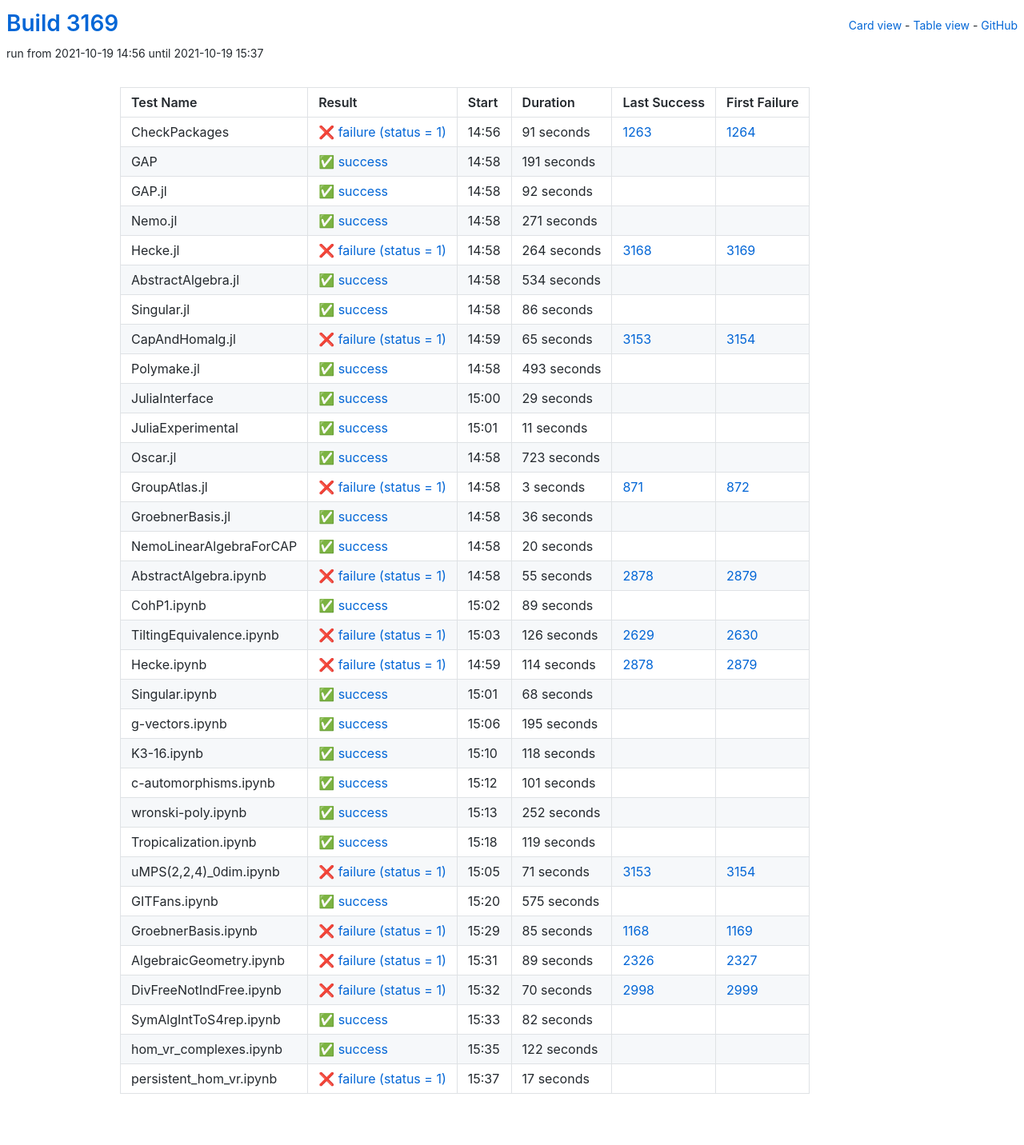
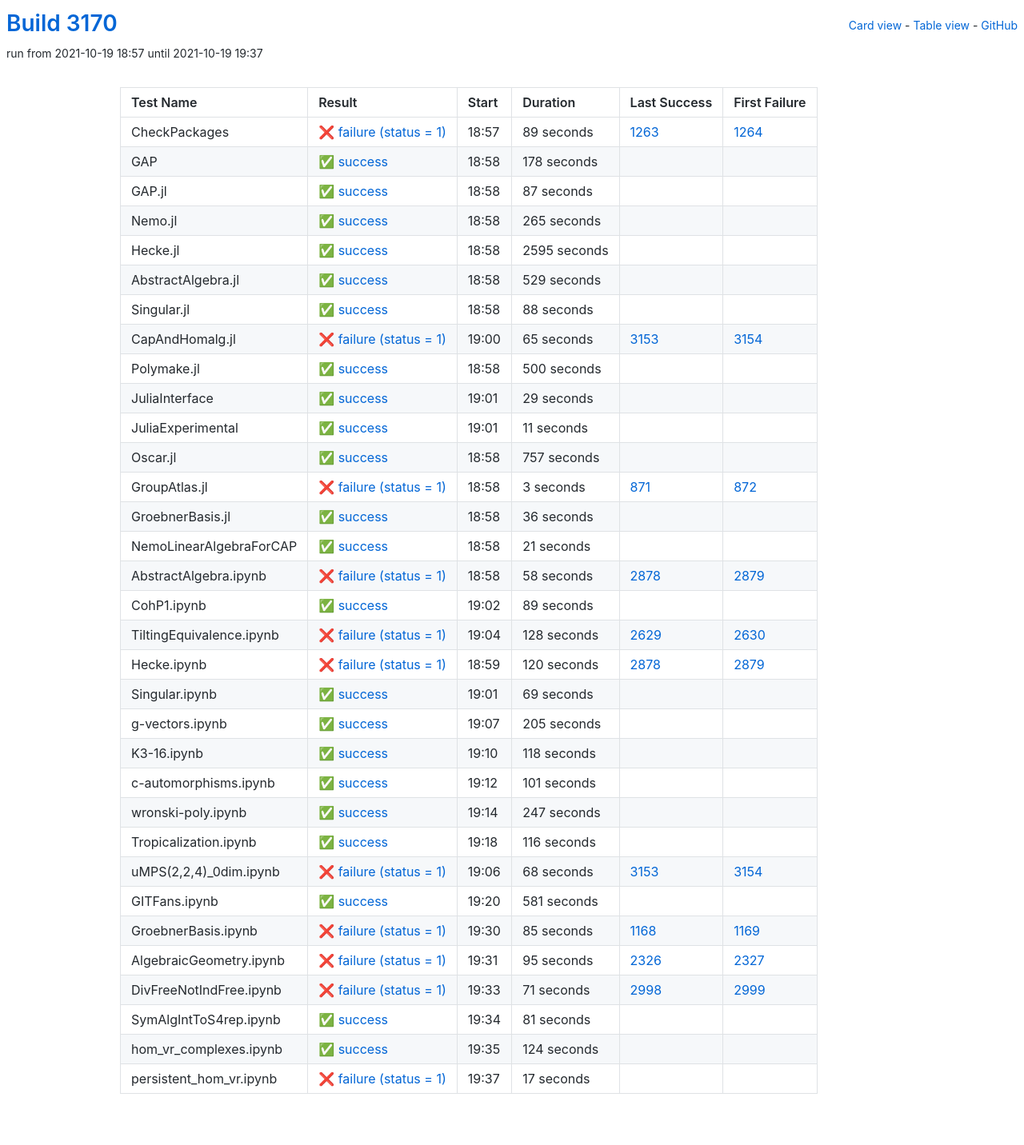
Before and after one commit to oscar-system/oscar-ci-status-stable, a Jekyll site: the page built from table.html, in a window 1280 px wide. Shown: the whole page at 80% size. Built offline with Jekyll 4.4.1, drawn with Linux system fonts in a browser that asks for light colours.

Commit message:
Build #3170

```diff
--- a/_data/ci.yml
+++ b/_data/ci.yml
@@ -1,6 +1,6 @@
 ---
-build: 3169
-build_url: https://oscarci.mathematik.uni-kl.de/job/oscar-stable/3169/
+build: 3170
+build_url: https://oscarci.mathematik.uni-kl.de/job/oscar-stable/3170/
 job: oscar-stable
 organization: oscar-system
 repo: oscar-ci-status-stable
@@ -8,92 +8,92 @@ repourl: https://github.com/oscar-system/oscar-ci-status-stable
 tests:
 - name: CheckPackages
   id: checkpackages
-  log: https://oscarci.mathematik.uni-kl.de/job/oscar-stable/3169/artifact/logs/build-3169/CheckPackages.log
-  start: 2021-10-19 14:56
+  log: https://oscarci.mathematik.uni-kl.de/job/oscar-stable/3170/artifact/logs/build-3170/CheckPackages.log
+  start: 2021-10-19 18:57
   success: false
   exitcode: 1
   status: failure
-  duration: 91
+  duration: 89
   last_success: 1263
   last_success_url: https://oscarci.mathematik.uni-kl.de/job/oscar-stable/1263/
   first_failure: 1264
   first_failure_url: https://oscarci.mathematik.uni-kl.de/job/oscar-stable/1264/
 - name: GAP
   id: gap
-  log: https://oscarci.mathematik.uni-kl.de/job/oscar-stable/3169/artifact/logs/build-3169/GAP.log
-  start: 2021-10-19 14:58
+  log: https://oscarci.mathematik.uni-kl.de/job/oscar-stable/3170/artifact/logs/build-3170/GAP.log
+  start: 2021-10-19 18:58
   success: true
   exitcode: 0
   status: success
-  duration: 191
+  duration: 178
   last_success: false
   last_success_url:
   first_failure: false
   first_failure_url:
 - name: GAP.jl
   id: gap-jl
-  log: https://oscarci.mathematik.uni-kl.de/job/oscar-stable/3169/artifact/logs/build-3169/GAP.jl.log
-  start: 2021-10-19 14:58
+  log: https://oscarci.mathematik.uni-kl.de/job/oscar-stable/3170/artifact/logs/build-3170/GAP.jl.log
+  start: 2021-10-19 18:58
   success: true
   exitcode: 0
   status: success
-  duration: 92
+  duration: 87
   last_success: false
   last_success_url:
   first_failure: false
   first_failure_url:
 - name: Nemo.jl
   id: nemo-jl
-  log: https://oscarci.mathematik.uni-kl.de/job/oscar-stable/3169/artifact/logs/build-3169/Nemo.jl.log
-  start: 2021-10-19 14:58
+  log: https://oscarci.mathematik.uni-kl.de/job/oscar-stable/3170/artifact/logs/build-3170/Nemo.jl.log
+  start: 2021-10-19 18:58
   success: true
   exitcode: 0
   status: success
-  duration: 271
+  duration: 265
   last_success: false
   last_success_url:
   first_failure: false
   first_failure_url:
 - name: Hecke.jl
   id: hecke-jl
-  log: https://oscarci.mathematik.uni-kl.de/job/oscar-stable/3169/artifact/logs/build-3169/Hecke.jl.log
-  start: 2021-10-19 14:58
-  success: false
-  exitcode: 1
-  status: failure
-  duration: 264
-  last_success: 3168
-  last_success_url: https://oscarci.mathematik.uni-kl.de/job/oscar-stable/3168/
-  first_failure: 3169
-  first_failure_url: https://oscarci.mathematik.uni-kl.de/job/oscar-stable/3169/
-- name: AbstractAlgebra.jl
-  id: abstractalgebra-jl
-  log: https://oscarci.mathematik.uni-kl.de/job/oscar-stable/3169/artifact/logs/build-3169/AbstractAlgebra.jl.log
-  start: 2021-10-19 14:58
+  log: https://oscarci.mathematik.uni-kl.de/job/oscar-stable/3170/artifact/logs/build-3170/Hecke.jl.log
+  start: 2021-10-19 18:58
   success: true
   exitcode: 0
   status: success
-  duration: 534
+  duration: 2595
+  last_success: false
+  last_success_url:
+  first_failure: false
+  first_failure_url:
+- name: AbstractAlgebra.jl
+  id: abstractalgebra-jl
+  log: https://oscarci.mathematik.uni-kl.de/job/oscar-stable/3170/artifact/logs/build-3170/AbstractAlgebra.jl.log
+  start: 2021-10-19 18:58
+  success: true
+  exitcode: 0
+  status: success
+  duration: 529
   last_success: false
   last_success_url:
   first_failure: false
   first_failure_url:
 - name: Singular.jl
   id: singular-jl
-  log: https://oscarci.mathematik.uni-kl.de/job/oscar-stable/3169/artifact/logs/build-3169/Singular.jl.log
-  start: 2021-10-19 14:58
+  log: https://oscarci.mathematik.uni-kl.de/job/oscar-stable/3170/artifact/logs/build-3170/Singular.jl.log
+  start: 2021-10-19 18:58
   success: true
   exitcode: 0
   status: success
-  duration: 86
+  duration: 88
   last_success: false
   last_success_url:
   first_failure: false
   first_failure_url:
 - name: CapAndHomalg.jl
   id: capandhomalg-jl
-  log: https://oscarci.mathematik.uni-kl.de/job/oscar-stable/3169/artifact/logs/build-3169/CapAndHomalg.jl.log
-  start: 2021-10-19 14:59
+  log: https://oscarci.mathematik.uni-kl.de/job/oscar-stable/3170/artifact/logs/build-3170/CapAndHomalg.jl.log
+  start: 2021-10-19 19:00
   success: false
   exitcode: 1
   status: failure
@@ -104,20 +104,20 @@ tests:
   first_failure_url: https://oscarci.mathematik.uni-kl.de/job/oscar-stable/3154/
 - name: Polymake.jl
   id: polymake-jl
-  log: https://oscarci.mathematik.uni-kl.de/job/oscar-stable/3169/artifact/logs/build-3169/Polymake.jl.log
-  start: 2021-10-19 14:58
+  log: https://oscarci.mathematik.uni-kl.de/job/oscar-stable/3170/artifact/logs/build-3170/Polymake.jl.log
+  start: 2021-10-19 18:58
   success: true
   exitcode: 0
   status: success
-  duration: 493
+  duration: 500
   last_success: false
   last_success_url:
   first_failure: false
   first_failure_url:
 - name: JuliaInterface
   id: juliainterface
-  log: https://oscarci.mathematik.uni-kl.de/job/oscar-stable/3169/artifact/logs/build-3169/JuliaInterface.log
-  start: 2021-10-19 15:00
+  log: https://oscarci.mathematik.uni-kl.de/job/oscar-stable/3170/artifact/logs/build-3170/JuliaInterface.log
+  start: 2021-10-19 19:01
   success: true
   exitcode: 0
   status: success
@@ -128,8 +128,8 @@ tests:
   first_failure_url:
 - name: JuliaExperimental
   id: juliaexperimental
-  log: https://oscarci.mathematik.uni-kl.de/job/oscar-stable/3169/artifact/logs/build-3169/JuliaExperimental.log
-  start: 2021-10-19 15:01
+  log: https://oscarci.mathematik.uni-kl.de/job/oscar-stable/3170/artifact/logs/build-3170/JuliaExperimental.log
+  start: 2021-10-19 19:01
   success: true
   exitcode: 0
   status: success
@@ -140,20 +140,20 @@ tests:
   first_failure_url:
 - name: Oscar.jl
   id: oscar-jl
-  log: https://oscarci.mathematik.uni-kl.de/job/oscar-stable/3169/artifact/logs/build-3169/Oscar.jl.log
-  start: 2021-10-19 14:58
+  log: https://oscarci.mathematik.uni-kl.de/job/oscar-stable/3170/artifact/logs/build-3170/Oscar.jl.log
+  start: 2021-10-19 18:58
   success: true
   exitcode: 0
   status: success
-  duration: 723
+  duration: 757
   last_success: false
   last_success_url:
   first_failure: false
   first_failure_url:
 - name: GroupAtlas.jl
   id: groupatlas-jl
-  log: https://oscarci.mathematik.uni-kl.de/job/oscar-stable/3169/artifact/logs/build-3169/GroupAtlas.jl.log
-  start: 2021-10-19 14:58
+  log: https://oscarci.mathematik.uni-kl.de/job/oscar-stable/3170/artifact/logs/build-3170/GroupAtlas.jl.log
+  start: 2021-10-19 18:58
   success: false
   exitcode: 1
   status: failure
@@ -164,8 +164,8 @@ tests:
   first_failure_url: https://oscarci.mathematik.uni-kl.de/job/oscar-stable/872/
 - name: GroebnerBasis.jl
   id: groebnerbasis-jl
-  log: https://oscarci.mathematik.uni-kl.de/job/oscar-stable/3169/artifact/logs/build-3169/GroebnerBasis.jl.log
-  start: 2021-10-19 14:58
+  log: https://oscarci.mathematik.uni-kl.de/job/oscar-stable/3170/artifact/logs/build-3170/GroebnerBasis.jl.log
+  start: 2021-10-19 18:58
   success: true
   exitcode: 0
   status: success
@@ -176,32 +176,32 @@ tests:
   first_failure_url:
 - name: NemoLinearAlgebraForCAP
   id: nemolinearalgebraforcap
-  log: https://oscarci.mathematik.uni-kl.de/job/oscar-stable/3169/artifact/logs/build-3169/NemoLinearAlgebraForCAP.log
-  start: 2021-10-19 14:58
+  log: https://oscarci.mathematik.uni-kl.de/job/oscar-stable/3170/artifact/logs/build-3170/NemoLinearAlgebraForCAP.log
+  start: 2021-10-19 18:58
   success: true
   exitcode: 0
   status: success
-  duration: 20
+  duration: 21
   last_success: false
   last_success_url:
   first_failure: false
   first_failure_url:
 - name: AbstractAlgebra.ipynb
   id: abstractalgebra-ipynb
-  log: https://oscarci.mathematik.uni-kl.de/job/oscar-stable/3169/artifact/logs/build-3169/AbstractAlgebra.ipynb.log
-  start: 2021-10-19 14:58
+  log: https://oscarci.mathematik.uni-kl.de/job/oscar-stable/3170/artifact/logs/build-3170/AbstractAlgebra.ipynb.log
+  start: 2021-10-19 18:58
   success: false
   exitcode: 1
   status: failure
-  duration: 55
+  duration: 58
   last_success: 2878
   last_success_url: https://oscarci.mathematik.uni-kl.de/job/oscar-stable/2878/
   first_failure: 2879
   first_failure_url: https://oscarci.mathematik.uni-kl.de/job/oscar-stable/2879/
 - name: CohP1.ipynb
   id: cohp1-ipynb
-  log: https://oscarci.mathematik.uni-kl.de/job/oscar-stable/3169/artifact/logs/build-3169/CohP1.ipynb.log
-  start: 2021-10-19 15:02
+  log: https://oscarci.mathematik.uni-kl.de/job/oscar-stable/3170/artifact/logs/build-3170/CohP1.ipynb.log
+  start: 2021-10-19 19:02
   success: true
   exitcode: 0
   status: success
@@ -212,56 +212,56 @@ tests:
   first_failure_url:
 - name: TiltingEquivalence.ipynb
   id: tiltingequivalence-ipynb
-  log: https://oscarci.mathematik.uni-kl.de/job/oscar-stable/3169/artifact/logs/build-3169/TiltingEquivalence.ipynb.log
-  start: 2021-10-19 15:03
+  log: https://oscarci.mathematik.uni-kl.de/job/oscar-stable/3170/artifact/logs/build-3170/TiltingEquivalence.ipynb.log
+  start: 2021-10-19 19:04
   success: false
   exitcode: 1
   status: failure
-  duration: 126
+  duration: 128
   last_success: 2629
   last_success_url: https://oscarci.mathematik.uni-kl.de/job/oscar-stable/2629/
   first_failure: 2630
   first_failure_url: https://oscarci.mathematik.uni-kl.de/job/oscar-stable/2630/
 - name: Hecke.ipynb
   id: hecke-ipynb
-  log: https://oscarci.mathematik.uni-kl.de/job/oscar-stable/3169/artifact/logs/build-3169/Hecke.ipynb.log
-  start: 2021-10-19 14:59
+  log: https://oscarci.mathematik.uni-kl.de/job/oscar-stable/3170/artifact/logs/build-3170/Hecke.ipynb.log
+  start: 2021-10-19 18:59
   success: false
   exitcode: 1
   status: failure
-  duration: 114
+  duration: 120
   last_success: 2878
   last_success_url: https://oscarci.mathematik.uni-kl.de/job/oscar-stable/2878/
   first_failure: 2879
   first_failure_url: https://oscarci.mathematik.uni-kl.de/job/oscar-stable/2879/
 - name: Singular.ipynb
   id: singular-ipynb
-  log: https://oscarci.mathematik.uni-kl.de/job/oscar-stable/3169/artifact/logs/build-3169/Singular.ipynb.log
-  start: 2021-10-19 15:01
+  log: https://oscarci.mathematik.uni-kl.de/job/oscar-stable/3170/artifact/logs/build-3170/Singular.ipynb.log
+  start: 2021-10-19 19:01
   success: true
   exitcode: 0
   status: success
-  duration: 68
+  duration: 69
   last_success: false
   last_success_url:
   first_failure: false
   first_failure_url:
 - name: g-vectors.ipynb
   id: g-vectors-ipynb
-  log: https://oscarci.mathematik.uni-kl.de/job/oscar-stable/3169/artifact/logs/build-3169/g-vectors.ipynb.log
-  start: 2021-10-19 15:06
+  log: https://oscarci.mathematik.uni-kl.de/job/oscar-stable/3170/artifact/logs/build-3170/g-vectors.ipynb.log
+  start: 2021-10-19 19:07
   success: true
   exitcode: 0
   status: success
-  duration: 195
+  duration: 205
   last_success: false
   last_success_url:
   first_failure: false
   first_failure_url:
 - name: K3-16.ipynb
   id: k3-16-ipynb
-  log: https://oscarci.mathematik.uni-kl.de/job/oscar-stable/3169/artifact/logs/build-3169/K3-16.ipynb.log
-  start: 2021-10-19 15:10
+  log: https://oscarci.mathematik.uni-kl.de/job/oscar-stable/3170/artifact/logs/build-3170/K3-16.ipynb.log
+  start: 2021-10-19 19:10
   success: true
   exitcode: 0
   status: success
@@ -272,8 +272,8 @@ tests:
   first_failure_url:
 - name: c-automorphisms.ipynb
   id: c-automorphisms-ipynb
-  log: https://oscarci.mathematik.uni-kl.de/job/oscar-stable/3169/artifact/logs/build-3169/c-automorphisms.ipynb.log
-  start: 2021-10-19 15:12
+  log: https://oscarci.mathematik.uni-kl.de/job/oscar-stable/3170/artifact/logs/build-3170/c-automorphisms.ipynb.log
+  start: 2021-10-19 19:12
   success: true
   exitcode: 0
   status: success
@@ -284,56 +284,56 @@ tests:
   first_failure_url:
 - name: wronski-poly.ipynb
   id: wronski-poly-ipynb
-  log: https://oscarci.mathematik.uni-kl.de/job/oscar-stable/3169/artifact/logs/build-3169/wronski-poly.ipynb.log
-  start: 2021-10-19 15:13
+  log: https://oscarci.mathematik.uni-kl.de/job/oscar-stable/3170/artifact/logs/build-3170/wronski-poly.ipynb.log
+  start: 2021-10-19 19:14
   success: true
   exitcode: 0
   status: success
-  duration: 252
+  duration: 247
   last_success: false
   last_success_url:
   first_failure: false
   first_failure_url:
 - name: Tropicalization.ipynb
   id: tropicalization-ipynb
-  log: https://oscarci.mathematik.uni-kl.de/job/oscar-stable/3169/artifact/logs/build-3169/Tropicalization.ipynb.log
-  start: 2021-10-19 15:18
+  log: https://oscarci.mathematik.uni-kl.de/job/oscar-stable/3170/artifact/logs/build-3170/Tropicalization.ipynb.log
+  start: 2021-10-19 19:18
   success: true
   exitcode: 0
   status: success
-  duration: 119
+  duration: 116
   last_success: false
   last_success_url:
   first_failure: false
   first_failure_url:
 - name: uMPS(2,2,4)_0dim.ipynb
   id: umps-2-2-4-0dim-ipynb
-  log: https://oscarci.mathematik.uni-kl.de/job/oscar-stable/3169/artifact/logs/build-3169/uMPS-2-2-4-_0dim.ipynb.log
-  start: 2021-10-19 15:05
+  log: https://oscarci.mathematik.uni-kl.de/job/oscar-stable/3170/artifact/logs/build-3170/uMPS-2-2-4-_0dim.ipynb.log
+  start: 2021-10-19 19:06
   success: false
   exitcode: 1
   status: failure
-  duration: 71
+  duration: 68
   last_success: 3153
   last_success_url: https://oscarci.mathematik.uni-kl.de/job/oscar-stable/3153/
   first_failure: 3154
   first_failure_url: https://oscarci.mathematik.uni-kl.de/job/oscar-stable/3154/
 - name: GITFans.ipynb
   id: gitfans-ipynb
-  log: https://oscarci.mathematik.uni-kl.de/job/oscar-stable/3169/artifact/logs/build-3169/GITFans.ipynb.log
-  start: 2021-10-19 15:20
+  log: https://oscarci.mathematik.uni-kl.de/job/oscar-stable/3170/artifact/logs/build-3170/GITFans.ipynb.log
+  start: 2021-10-19 19:20
   success: true
   exitcode: 0
   status: success
-  duration: 575
+  duration: 581
   last_success: false
   last_success_url:
   first_failure: false
   first_failure_url:
 - name: GroebnerBasis.ipynb
   id: groebnerbasis-ipynb
-  log: https://oscarci.mathematik.uni-kl.de/job/oscar-stable/3169/artifact/logs/build-3169/GroebnerBasis.ipynb.log
-  start: 2021-10-19 15:29
+  log: https://oscarci.mathematik.uni-kl.de/job/oscar-stable/3170/artifact/logs/build-3170/GroebnerBasis.ipynb.log
+  start: 2021-10-19 19:30
   success: false
   exitcode: 1
   status: failure
@@ -344,56 +344,56 @@ tests:
   first_failure_url: https://oscarci.mathematik.uni-kl.de/job/oscar-stable/1169/
 - name: AlgebraicGeometry.ipynb
   id: algebraicgeometry-ipynb
-  log: https://oscarci.mathematik.uni-kl.de/job/oscar-stable/3169/artifact/logs/build-3169/AlgebraicGeometry.ipynb.log
-  start: 2021-10-19 15:31
+  log: https://oscarci.mathematik.uni-kl.de/job/oscar-stable/3170/artifact/logs/build-3170/AlgebraicGeometry.ipynb.log
+  start: 2021-10-19 19:31
   success: false
   exitcode: 1
   status: failure
-  duration: 89
+  duration: 95
   last_success: 2326
   last_success_url: https://oscarci.mathematik.uni-kl.de/job/oscar-stable/2326/
   first_failure: 2327
   first_failure_url: https://oscarci.mathematik.uni-kl.de/job/oscar-stable/2327/
 - name: DivFreeNotIndFree.ipynb
   id: divfreenotindfree-ipynb
-  log: https://oscarci.mathematik.uni-kl.de/job/oscar-stable/3169/artifact/logs/build-3169/DivFreeNotIndFree.ipynb.log
-  start: 2021-10-19 15:32
+  log: https://oscarci.mathematik.uni-kl.de/job/oscar-stable/3170/artifact/logs/build-3170/DivFreeNotIndFree.ipynb.log
+  start: 2021-10-19 19:33
   success: false
   exitcode: 1
   status: failure
-  duration: 70
+  duration: 71
   last_success: 2998
   last_success_url: https://oscarci.mathematik.uni-kl.de/job/oscar-stable/2998/
   first_failure: 2999
   first_failure_url: https://oscarci.mathematik.uni-kl.de/job/oscar-stable/2999/
 - name: SymAlgIntToS4rep.ipynb
   id: symalginttos4rep-ipynb
-  log: https://oscarci.mathematik.uni-kl.de/job/oscar-stable/3169/artifact/logs/build-3169/SymAlgIntToS4rep.ipynb.log
-  start: 2021-10-19 15:33
+  log: https://oscarci.mathematik.uni-kl.de/job/oscar-stable/3170/artifact/logs/build-3170/SymAlgIntToS4rep.ipynb.log
+  start: 2021-10-19 19:34
   success: true
   exitcode: 0
   status: success
-  duration: 82
+  duration: 81
   last_success: false
   last_success_url:
   first_failure: false
   first_failure_url:
 - name: hom_vr_complexes.ipynb
   id: hom-vr-complexes-ipynb
-  log: https://oscarci.mathematik.uni-kl.de/job/oscar-stable/3169/artifact/logs/build-3169/hom_vr_complexes.ipynb.log
-  start: 2021-10-19 15:35
+  log: https://oscarci.mathematik.uni-kl.de/job/oscar-stable/3170/artifact/logs/build-3170/hom_vr_complexes.ipynb.log
+  start: 2021-10-19 19:35
   success: true
   exitcode: 0
   status: success
-  duration: 122
+  duration: 124
   last_success: false
   last_success_url:
   first_failure: false
   first_failure_url:
 - name: persistent_hom_vr.ipynb
   id: persistent-hom-vr-ipynb
-  log: https://oscarci.mathematik.uni-kl.de/job/oscar-stable/3169/artifact/logs/build-3169/persistent_hom_vr.ipynb.log
-  start: 2021-10-19 15:37
+  log: https://oscarci.mathematik.uni-kl.de/job/oscar-stable/3170/artifact/logs/build-3170/persistent_hom_vr.ipynb.log
+  start: 2021-10-19 19:37
   success: false
   exitcode: 1
   status: failure
```
Also changed, not shown: README.md.
